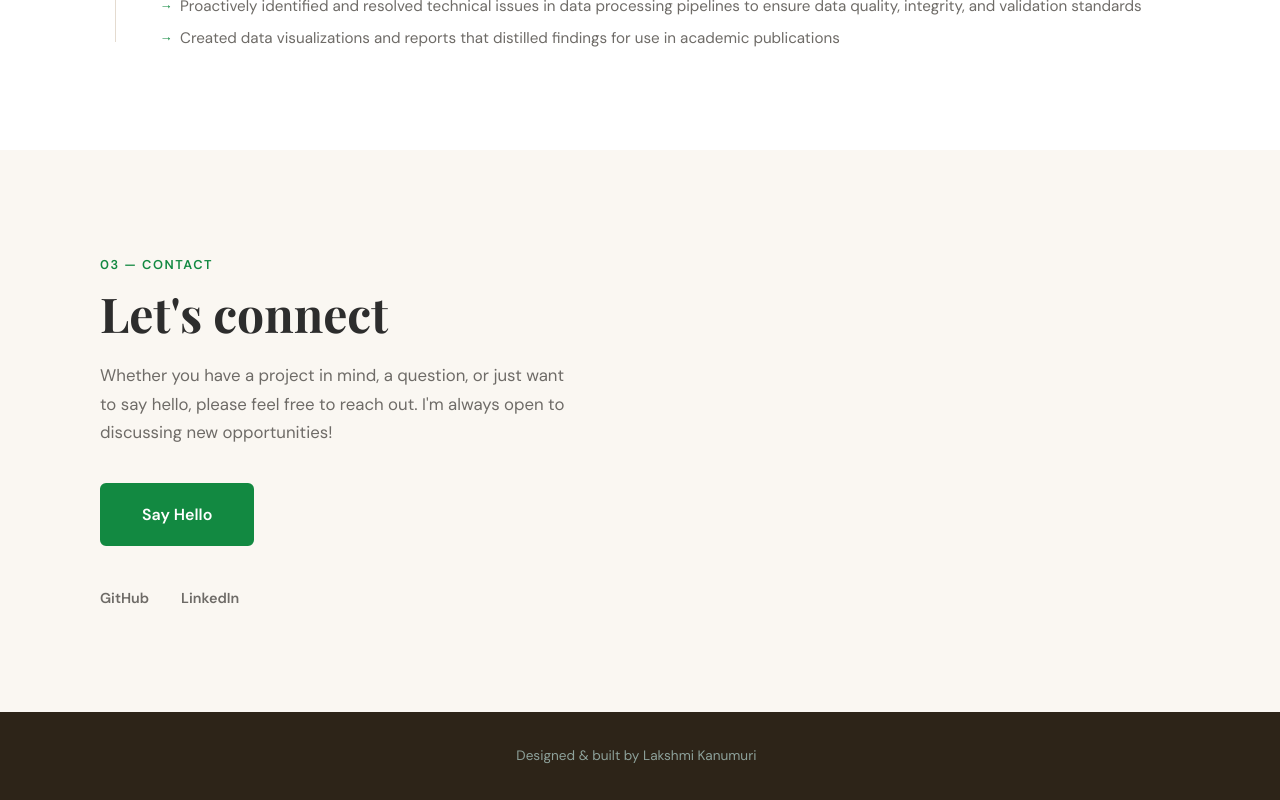
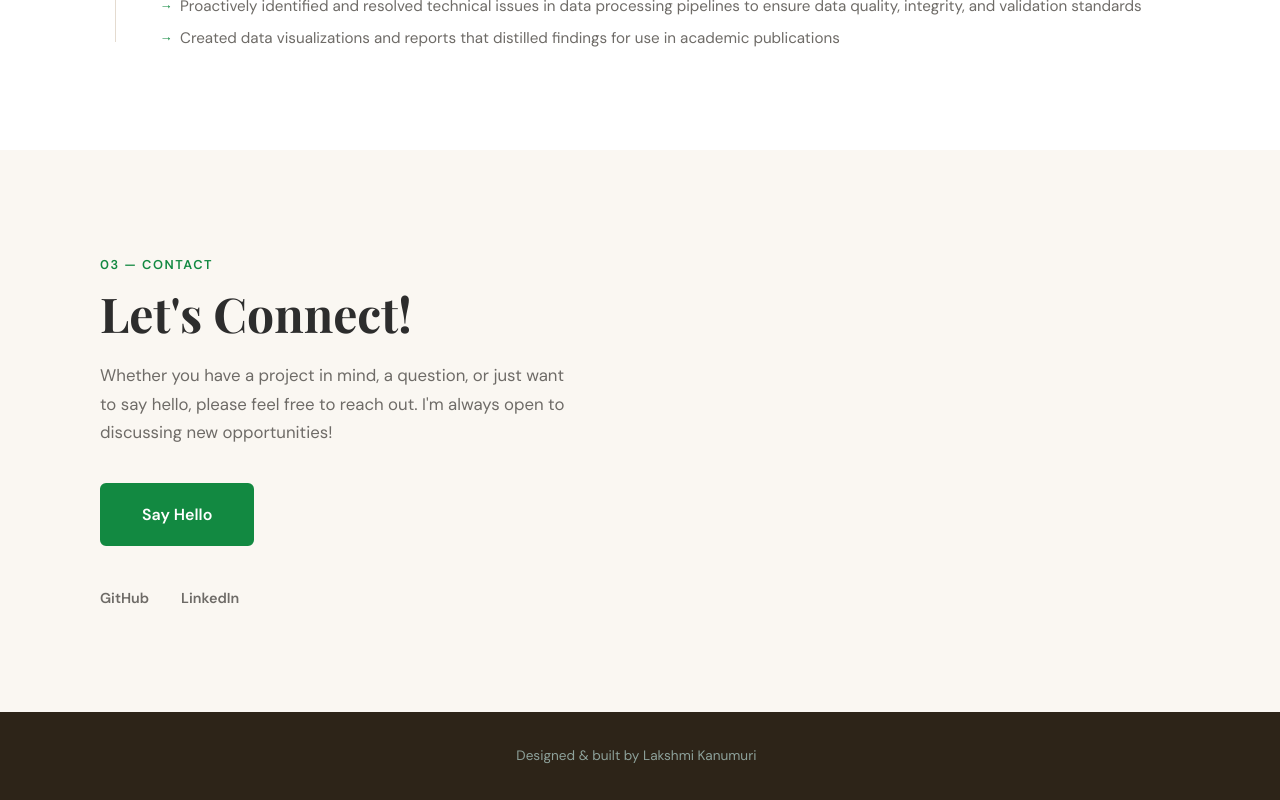
Before and after one commit to lakskanumuri/lk-portfolio, a React (Vite) app: page / in a window 1280 px wide. Shown: the part 2599-3399 px from the top of the page. Built offline with nearby package versions, Linux system fonts and the light colour scheme; a web font is replaced by a local one.

Commit message:
Update section title to 'Let's Connect!'

```diff
--- a/src/components/Contact.jsx
+++ b/src/components/Contact.jsx
@@ -4,7 +4,7 @@ function Contact() {
       <div className="container">
         <div className="contact-inner reveal">
           <span className="section-label">03 — Contact</span>
-          <h2 className="section-title">Let's connect</h2>
+          <h2 className="section-title">Let's Connect!</h2>
           <p className="contact-text">
             Whether you have a project in mind, a question, or just want to say
             hello, please feel free to reach out. I'm always open to discussing new opportunities!
```
